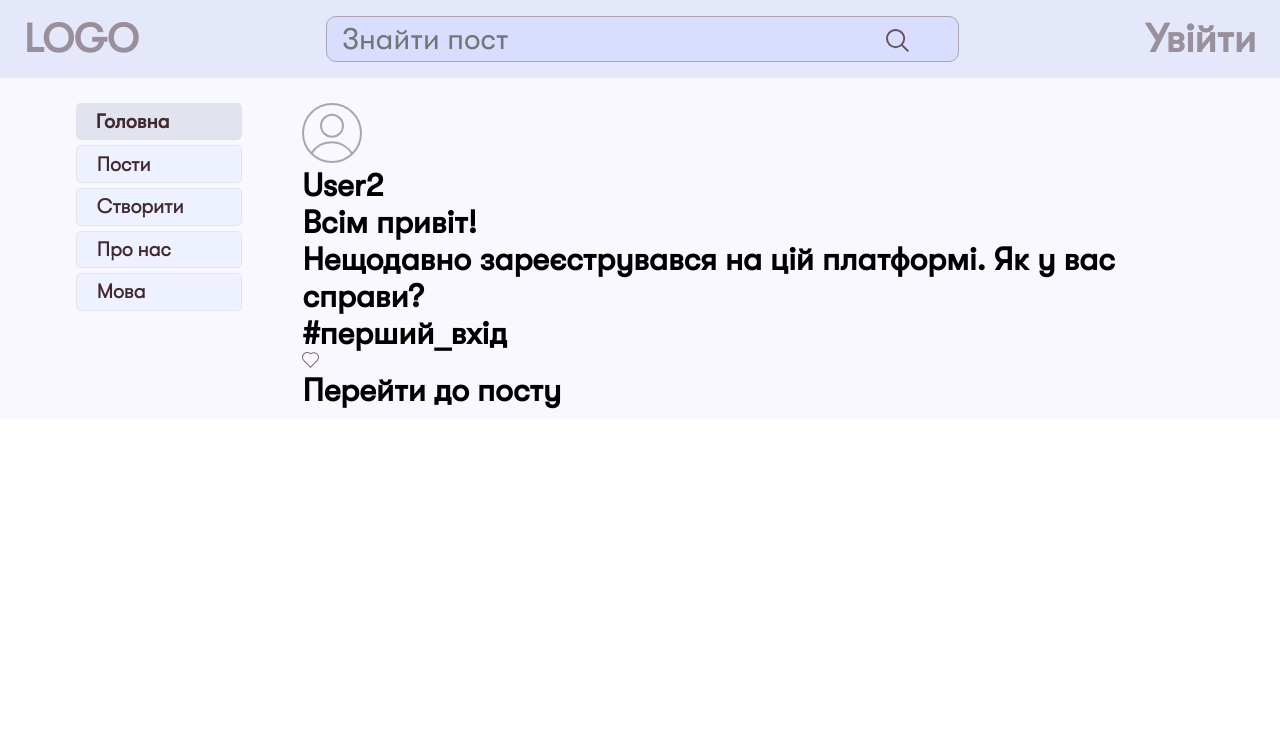
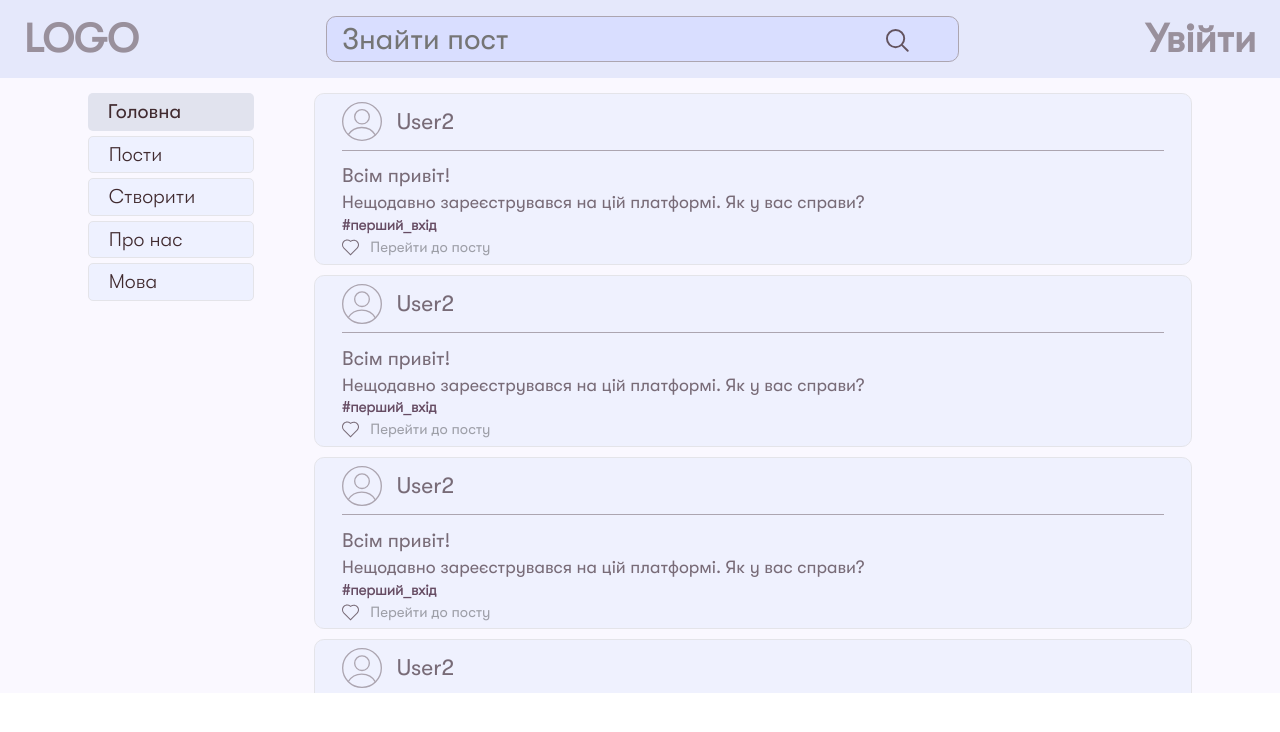
Before and after one commit to VashchenkoArtem/ForumReactApp, a React (Create React App) app: page / in a window 1280 px wide. Shown: the top 732 px of the page. Built offline with nearby package versions, Linux system fonts and the light colour scheme; the HTML template or start-up script is replaced by a standard one.

Commit message:
Finnaly creating design for main page

```diff
--- a/src/main.module.css
+++ b/src/main.module.css
@@ -54,7 +54,7 @@
 }
 .pageMain{
     display: flex;
-    padding: calc(0.4vw + 0.6vh) calc(3vw + 4.7vh);
+    justify-content: center;
     gap: calc(2.4vw + 3.7vh);
 }
 .urls{
@@ -68,7 +68,7 @@
     width: calc(6.6vw + 10.2vh);
     height: calc(1.5vw + 2.3vh);
     border-radius: calc(0.2vw + 0.3vh);
-    background-color: rgba(225, 227, 238, 1);;
+    background-color: rgba(225, 227, 238, 1);
     padding: 0px calc(0.8vw + 1.2vh);
 }
 .mainUrlTitle{
@@ -85,8 +85,100 @@
     background-color: rgba(238, 241, 255, 1);
     padding: 0px calc(0.8vw + 1.2vh);
 }
+.url:hover{
+    cursor: pointer;
+    background-color: rgba(225, 227, 238, 1);
+    .urlTitle{
+        font-family: 'regular walsheim', sans-serif;
+    }
+}
+.mainUrl:hover{
+    cursor: pointer;
+}
 .urlTitle{
     font-size: calc(0.8vw + 1.2vh);
     color: rgba(64, 42, 47, 1);
     font-family: "light walsheim", sans-serif;
 }
+.posts{
+    display: flex;
+    flex-direction: column;
+    gap: calc(0.4vw + 0.6vh);
+    max-height: calc(25vw + 35vh);
+    overflow-y: scroll;
+    scrollbar-width: none;
+}
+.post{
+    display: flex;
+    flex-direction: column;
+    gap: calc(0.5vw + 0.9vh);
+    padding: calc(0.3vw + 0.5vh) calc(1.1vw + 1.6vh);
+    background-color: rgba(239, 241, 254, 1);
+    border-radius: calc(0.4vw + 0.6vh);
+    border: calc(0.08vw + 0.1vh) rgba(228, 228, 233, 1) solid;
+    max-width: calc(34.9vw + 53.9vh);
+    min-width: calc(34.9vw + 53.9vh);
+}
+.postHat{
+    display: flex;
+    flex-direction: column;
+    gap: calc(0.3vw + 0.6vh);
+}
+.line{
+    width: 100%;
+    height: calc(0.03vw + 0.05vh);
+    background-color: rgba(172, 165, 176, 1);
+}
+.postAuthor{
+    display: flex;
+    align-items: center;
+    gap: calc(0.6vw + 0.9vh);
+}
+.postAuthorAvatar{
+    width: calc(1.6vw + 2.4vh);
+    height: calc(1.6vw + 2.4vh);
+}
+.postAuthorName{
+    font-size: calc(0.9vw + 1.4vh);
+    color: rgba(99, 83, 95, 0.85);
+    font-weight: 500;
+}
+.postMainContent{
+    display: flex;
+    flex-direction: column;
+    gap: calc(0.2vw + 0.3vh);
+}
+.postTitle{
+    font-size: calc(0.8vw + 1.2vh);
+    color: rgba(120, 107, 119, 1);
+    font-weight: 500;
+}
+.postContent{
+    font-size: calc(0.7vw + 1.1vh);
+    color: rgba(120, 107, 119, 1);
+    font-weight: 400;
+}
+.postTags{
+    max-width: calc(32.1vw + 49.5vh);
+    display: flex;
+    gap: calc(0.4vw + 0.6vh);
+    flex-wrap: wrap;
+}
+.postTagTitle{
+    color: rgba(102, 76, 99, 1);
+    font-size: calc(0.6vw + 0.9vh);
+    font-family: "light walsheim", sans-serif;
+    font-weight: 600;
+}
+.likeAndGoToPost{
+    display: flex;
+    gap: calc(0.5vw + 0.6vh);
+}
+.likeIcon{
+    width: calc(0.7vw + 1vh);
+}
+.goToPost{
+    font-size: calc(0.6vw + 0.9vh);
+    color: rgba(0, 0, 0, 0.34);
+    font-weight: 500;
+}
--- a/src/main.tsx
+++ b/src/main.tsx
@@ -21,42 +21,108 @@ export function Main(){
                 <div className={style.mainUrls}>
                     <div className={style.urls}>
                         <div className={style.mainUrl}>
-                            <h1 className={style.mainUrlTitle}>Головна</h1>
+                            <a className={style.mainUrlTitle}>Головна</a>
                         </div>
                         <div className={style.url}>
-                            <h1 className={style.urlTitle}>Пости</h1>
+                            <a className={style.urlTitle}>Пости</a>
                         </div>
                         <div className={style.url}>
-                            <h1 className={style.urlTitle}>Створити</h1>
+                            <a className={style.urlTitle}>Створити</a>
                         </div>
                         <div className={style.url}>
-                            <h1 className={style.urlTitle}>Про нас</h1>
+                            <a className={style.urlTitle}>Про нас</a>
                         </div>
                         <div className={style.url}>
-                            <h1 className={style.urlTitle}>Мова</h1>
+                            <a className={style.urlTitle}>Мова</a>
                         </div>
                     </div>
                 </div>
-                <div className="posts">
-                    <div className="post">
-                        <div className="post-hat">
-                            <div className="post-author-hat">
-                                <img src={hat_profile} className = "post-author-hat-image" alt=""/>
-                                <h1 className="post-author-name">User2</h1>
+                <div className={style.posts}>
+                    <div className={style.post}>
+                        <div className={style.postHat}>
+                            <div className={style.postAuthor}>
+                                <img src={hat_profile} className = {style.postAuthorAvatar} alt=""/>
+                                <h1 className={style.postAuthorName}>User2</h1>
                             </div>
-                            <div className = "line"></div>
-                            <div className="post-main-content">
-                                <h1 className="post-title">Всім привіт!</h1>
-                                <h1 className = "post-content">Нещодавно зареєструвався на цій платформі. Як у вас справи?</h1>
-                                <div className="post-tags">
-                                    <div className="post-tag">
-                                        <h1 className="post-tag-title">#перший_вхід</h1>
-                                    </div>
+                            <div className = {style.line}></div>
+                        </div>
+                        <div className={style.postMainContent}>
+                            <h1 className={style.postTitle}>Всім привіт!</h1>
+                            <h1 className = {style.postContent}>Нещодавно зареєструвався на цій платформі. Як у вас справи?</h1>
+                            <div className={style.postTags}>
+                                <div className={style.postTag}>
+                                    <h1 className={style.postTagTitle}>#перший_вхід</h1>
                                 </div>
-                                <div className="like-and-go-to-post">
-                                    <img src={like_icon} alt="" className = "like-icon"/>
-                                    <h1 className="go-to-post">Перейти до посту</h1>
+                            </div>
+                            <div className={style.likeAndGoToPost}>
+                                <img src={like_icon} alt="" className = {style.likeIcon}/>
+                                <h1 className={style.goToPost}>Перейти до посту</h1>
+                            </div>
+                        </div>
+                    </div>
+                    <div className={style.post}>
+                        <div className={style.postHat}>
+                            <div className={style.postAuthor}>
+                                <img src={hat_profile} className = {style.postAuthorAvatar} alt=""/>
+                                <h1 className={style.postAuthorName}>User2</h1>
+                            </div>
+                            <div className = {style.line}></div>
+                        </div>
+                        <div className={style.postMainContent}>
+                            <h1 className={style.postTitle}>Всім привіт!</h1>
+                            <h1 className = {style.postContent}>Нещодавно зареєструвався на цій платформі. Як у вас справи?</h1>
+                            <div className={style.postTags}>
+                                <div className={style.postTag}>
+                                    <h1 className={style.postTagTitle}>#перший_вхід</h1>
                                 </div>
+                            </div>
+                            <div className={style.likeAndGoToPost}>
+                                <img src={like_icon} alt="" className = {style.likeIcon}/>
+                                <h1 className={style.goToPost}>Перейти до посту</h1>
+                            </div>
+                        </div>
+                    </div>
+                    <div className={style.post}>
+                        <div className={style.postHat}>
+                            <div className={style.postAuthor}>
+                                <img src={hat_profile} className = {style.postAuthorAvatar} alt=""/>
+                                <h1 className={style.postAuthorName}>User2</h1>
+                            </div>
+                            <div className = {style.line}></div>
+                        </div>
+                        <div className={style.postMainContent}>
+                            <h1 className={style.postTitle}>Всім привіт!</h1>
+                            <h1 className = {style.postContent}>Нещодавно зареєструвався на цій платформі. Як у вас справи?</h1>
+                            <div className={style.postTags}>
+                                <div className={style.postTag}>
+                                    <h1 className={style.postTagTitle}>#перший_вхід</h1>
+                                </div>
+                            </div>
+                            <div className={style.likeAndGoToPost}>
+                                <img src={like_icon} alt="" className = {style.likeIcon}/>
+                                <h1 className={style.goToPost}>Перейти до посту</h1>
+                            </div>
+                        </div>
+                    </div>
+                    <div className={style.post}>
+                        <div className={style.postHat}>
+                            <div className={style.postAuthor}>
+                                <img src={hat_profile} className = {style.postAuthorAvatar} alt=""/>
+                                <h1 className={style.postAuthorName}>User2</h1>
+                            </div>
+                            <div className = {style.line}></div>
+                        </div>
+                        <div className={style.postMainContent}>
+                            <h1 className={style.postTitle}>Всім привіт!</h1>
+                            <h1 className = {style.postContent}>Нещодавно зареєструвався на цій платформі. Як у вас справи?</h1>
+                            <div className={style.postTags}>
+                                <div className={style.postTag}>
+                                    <h1 className={style.postTagTitle}>#перший_вхід</h1>
+                                </div>
+                            </div>
+                            <div className={style.likeAndGoToPost}>
+                                <img src={like_icon} alt="" className = {style.likeIcon}/>
+                                <h1 className={style.goToPost}>Перейти до посту</h1>
                             </div>
                         </div>
                     </div>
```
